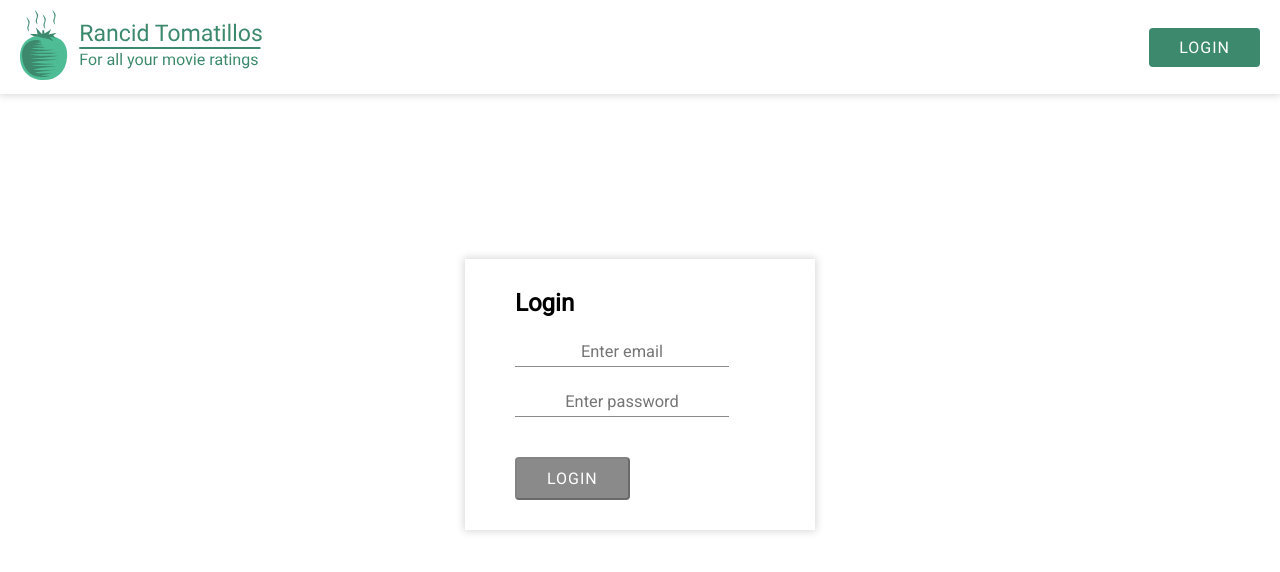
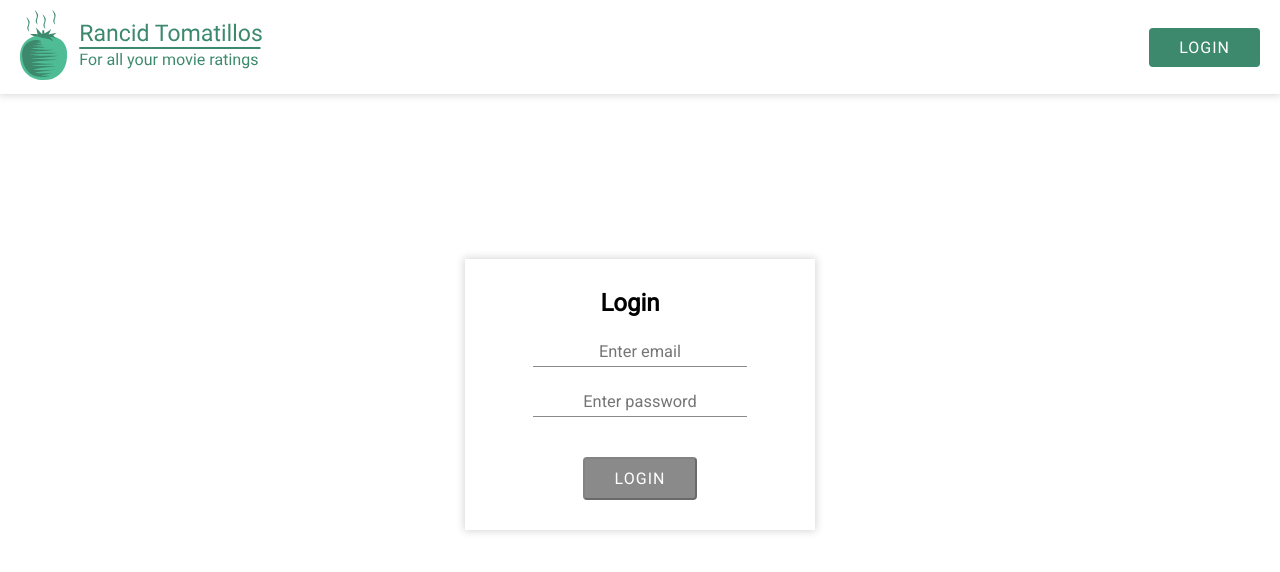
Before and after one commit to megan-reardon/rancid-tomatillos, a React (Create React App) app: page /login in a window 1280 px wide. Shown: the top 572 px of the page. Built offline with nearby package versions, Linux system fonts and the light colour scheme; no server answers.

Commit message:
Last minute styling fixes

```diff
--- a/src/components/Login/Login.scss
+++ b/src/components/Login/Login.scss
@@ -11,6 +11,7 @@
     flex-direction:column;
     flex-flow:wrap;
     max-width:350px;
+    justify-content:center;
     padding:30px 50px;
     text-align: center;
     width:100%;
--- a/src/components/MovieCard/MovieCard.scss
+++ b/src/components/MovieCard/MovieCard.scss
@@ -13,7 +13,7 @@
   }
   h1 {
     color: $dark-green;
-    font-size: 1.5em;
+    font-size: 1.3em;
   }
   h2 {
     color: $orange;
```
